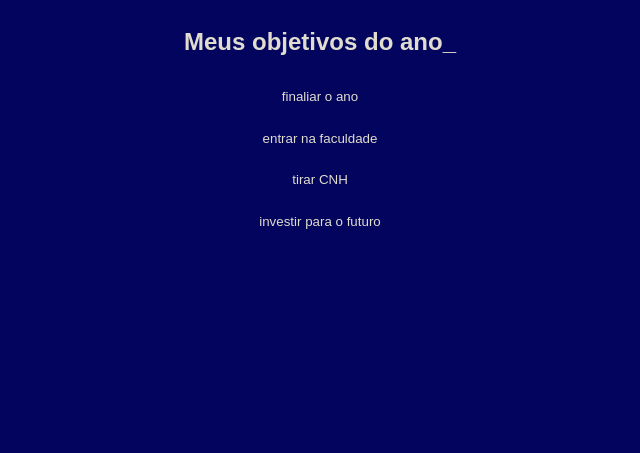
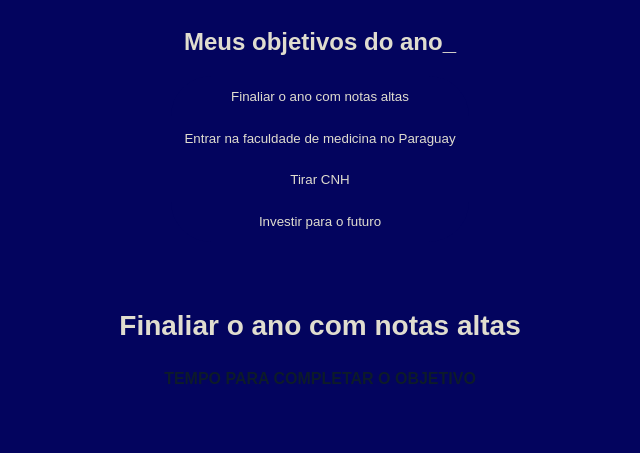
Before and after one commit to AnnyC28/2024-3-b-meus-projetos-de-vida, a plain HTML site: page index.html in a window 1280 px wide. Shown: the whole page, without its empty margins (320-960 px from the left). Drawn offline with Linux system fonts and the light colour scheme; a web font is replaced by a local one.

Commit message:
aula 26/03

```diff
--- a/index.html
+++ b/index.html
@@ -11,11 +11,31 @@
     <section class="conteudo-principal">
         <h1 class="titulo-principal"> Meus objetivos do ano</span>_</span></h1>
         <div class="botoes">
-            <button class="botao">finaliar o ano</button>
-            <button class="botao">entrar na faculdade</button>
-            <button class="botao">tirar CNH</button>
-            <button class="botao"> investir para o futuro</button>
+            <button class="botao">Finaliar o ano com notas altas</button>
+            <button class="botao">Entrar na faculdade de medicina no Paraguay</button>
+            <button class="botao">Tirar CNH</button>
+            <button class="botao"> Investir para o futuro</button>
         </div>
     </section>
+    <div class="abas-textos">
+        <div class="aba-conteudo ativo">
+            <h3 class="aba-conteudo-titulo-principal">Finaliar o ano com notas altas</h3>
+            <h4 class="aba-conteudo-titulo-secundario">Tempo para completar o objetivo</h4>
+        </div>
+        <div class="aba-conteudo">
+            <h3 class="aba-conteudo-titulo-principal">Entrar na faculdade de medicina no Paraguay</h3>
+            <h4 class="aba-conteudo-titulo-secundario">Tempo para completar o objetivo</h4>
+        </div>
+        <div class="aba-conteudo">
+            <h3 class="aba-conteudo-titulo-principal">Tirar CNH</h3>
+            <h4 class="aba-conteudo-titulo-secundario">Tempo para completar o objetivo</h4>
+        </div>
+        <div class="aba-conteudo">
+            <h3 class="aba-conteudo-titulo-principal">Investir para o futuro</h3>
+            <h4 class="aba-conteudo-titulo-secundario">Tempo para completar o objetivo</h4>
+        </div>
+    </div>
+    </section>
+    <script src="main.js"></script>
 </body>
 </html>
--- /dev/null
+++ b/main.js
@@ -0,0 +1,17 @@
+
+const botoes = document.querySelectorAll('.botao');
+const textos = document.querySelectorAll('.aba-conteudo')
+
+for(let i= 0; i<botoes.length; i++){
+
+    botoes[i].onclick = function (){
+
+        for(j=0; j<botoes.length; j++){
+            botoes[j].classList.remove('ativo');
+            textos[j].classList.remove('ativo');
+        }
+
+        botoes[i].classList.add('ativo');
+        textos[i].classList.add('ativo');
+    }
+}
--- a/style.css
+++ b/style.css
@@ -64,9 +64,34 @@ border-top: none;
     border-radius: 0 0 40px 40px;
 }
 
-.ativo{
+.botao.ativo{
     background-color: var(--cinza-escuro);
     border-color: 4px solid  blue;
+}
+
+.abas-textos{
+    background-color: var(--azul-escuro);
+    padding: 40px;
+    border-radius: 0 0 40px 40px;
+}
+
+.aba-conteudo.ativo{
+    display: block;
+}
+
+.aba-conteudo{
+    display: none;
+}
+
+.aba-conteudo-titulo-principal{
+    font-size: 28px;
+    text-align: center;
+}
+
+.aba-conteudo-titulo-secundario{
+    text-align: center;
+    color: var(--cinza-escuro);
+    text-transform: uppercase;
 }
 
  @media screen and(min-width: 760px) {
```
